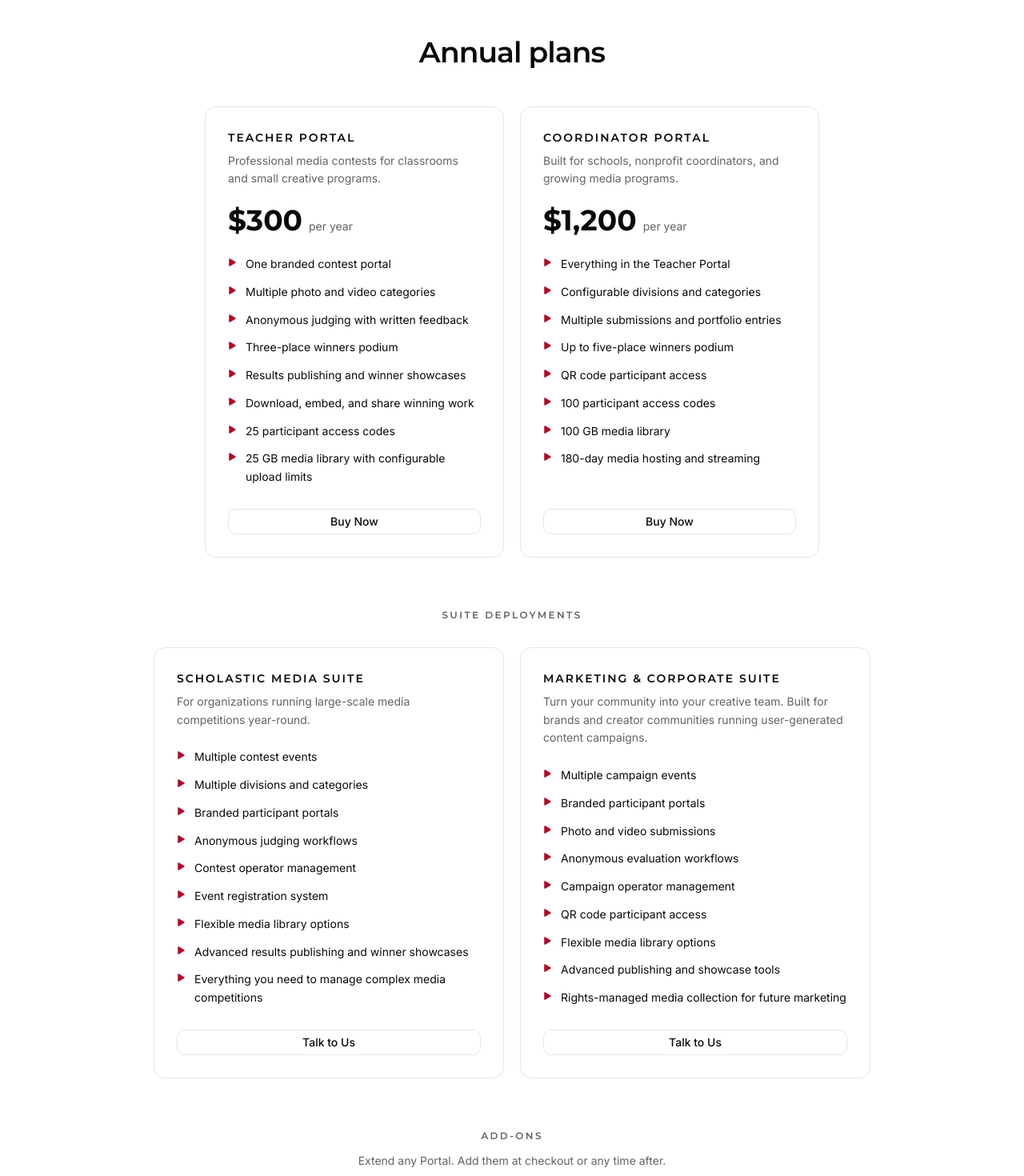
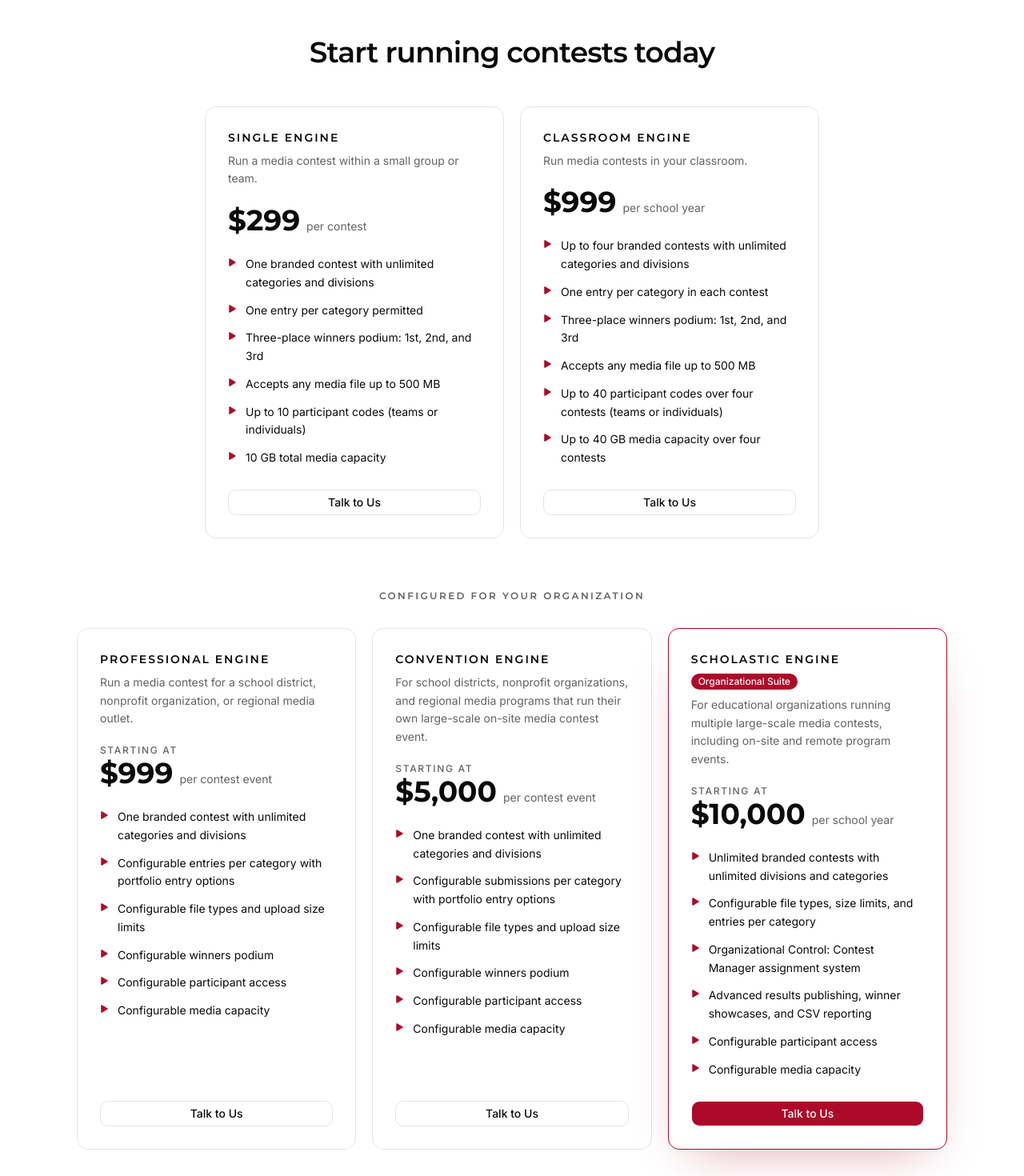
Before and after one commit to media-education-solutions/contest-engine-marketing, a Next.js app: page /pricing in a window 1280 px wide. Shown: the part 460-1930 px from the top of the page at 80% size. Built offline with nearby package versions, Linux system fonts and the light colour scheme.

Commit message:
43: pricing updates

```diff
--- a/next.config.ts
+++ b/next.config.ts
@@ -6,6 +6,12 @@ const nextConfig: NextConfig = {
     // Local /public assets need no entry here.
     remotePatterns: [{ protocol: "https", hostname: "**.b-cdn.net" }],
   },
+  // Online checkout is dormant until Stripe is wired to the company account
+  // (MED-41). Temporary (307) so it is a one-block revert; the /buy route,
+  // actions and webhook stay in place.
+  async redirects() {
+    return [{ source: "/buy", destination: "/contact", permanent: false }];
+  },
 };
 
 export default nextConfig;
--- a/src/app/(marketing)/buy/page.tsx
+++ b/src/app/(marketing)/buy/page.tsx
@@ -4,14 +4,14 @@ import { PageIntro } from "@/components/blocks/page-intro";
 import { Container } from "@/components/layout/section";
 import { Button } from "@/components/ui/button";
 import { commerceEnabled } from "@/lib/stripe";
-import { portals } from "@/content/commerce";
+import { engines } from "@/content/commerce";
 import { site } from "@/content/site";
 import * as content from "@/content/pages/buy";
 import { BuyForm } from "./buy-form";
 
 export const metadata = pageMetadata({
   title: "Buy",
-  description: `Purchase a ${site.productName} Teacher or Coordinator Portal and add-ons securely online.`,
+  description: `Purchase a ${site.productName} ${engines.map((e) => e.name).join(" or ")} and add-ons securely online.`,
   path: "/buy",
 });
 
@@ -21,7 +21,7 @@ export default async function BuyPage({
   searchParams: Promise<{ plan?: string }>;
 }) {
   const { plan } = await searchParams;
-  const defaultPlan = portals.some((p) => p.id === plan) ? plan! : portals[0].id;
+  const defaultPlan = engines.some((e) => e.id === plan) ? plan! : engines[0].id;
 
   return (
     <>
--- a/src/app/llms.txt/route.ts
+++ b/src/app/llms.txt/route.ts
@@ -1,5 +1,6 @@
 import { site } from "@/content/site";
 import * as home from "@/content/pages/home";
+import { engines, quotedEngines, formatUsd } from "@/content/commerce";
 
 /**
  * llms.txt — a concise, plain-markdown product summary for AI crawlers
@@ -12,6 +13,13 @@ export async function GET() {
   const features = home.featureGrid.features
     .map((f) => `- **${f.title}**: ${f.body}`)
     .join("\n");
+
+  const pricing = [
+    ...engines.map((e) => `${e.name} (${formatUsd(e.amountCents)} ${e.priceNote})`),
+    ...quotedEngines.map(
+      (e) => `${e.name} (from ${formatUsd(e.startingCents)} ${e.priceNote})`,
+    ),
+  ].join("; ");
 
   const clients = home.logoCloud.logos.map((l) => `- ${l.name}`).join("\n");
 
@@ -38,7 +46,7 @@ ${clients}
 ## Pages
 
 - [How it works](${site.url}/how-it-works): the full workflow for organizers, participants, and judges
-- [Buy](${site.url}/buy): purchase a Teacher or Coordinator Portal and add-ons online
+- [Pricing](${site.url}/pricing): ${pricing}
 - [Contact](${site.url}/contact): talk to the team about running your contest
 - [Become a judge](${site.url}/judges): join the judge network — how judging works, and the volunteer or freelance interest forms
 
--- a/src/app/sitemap.ts
+++ b/src/app/sitemap.ts
@@ -11,7 +11,6 @@ const routes: Array<{ path: string; priority: number }> = [
   { path: "/why-contest-engine", priority: 0.8 },
   { path: "/who-we-help", priority: 0.8 },
   { path: "/pricing", priority: 0.8 },
-  { path: "/buy", priority: 0.7 },
   { path: "/about", priority: 0.6 },
   { path: "/contact", priority: 0.8 },
   // Nothing in the nav or footer links to /judges (MED-35) — this line is the
--- a/src/components/blocks/pricing-tiers.tsx
+++ b/src/components/blocks/pricing-tiers.tsx
@@ -10,11 +10,15 @@ import { cn } from "@/lib/utils";
 export type PricingTier = {
   name: string;
   audience: string;
+  /** Small line above the price, e.g. "Starting at". */
+  pricePrefix?: string;
   price?: string;
   /** e.g. "per year" or "one contest" */
   priceNote?: string;
   features: string[];
   featured?: boolean;
+  /** Badge text on the card. Copy, so it comes from content, not the block. */
+  badge?: string;
   /** Overrides the shared CTA for this card (e.g. a purchase link). */
   cta?: { label: string; href: string };
 };
@@ -56,21 +60,28 @@ function TierCard({
           : "border-border",
       )}
     >
-      <div className="flex items-start justify-between gap-3">
+      <div className="flex flex-wrap items-start justify-between gap-x-3 gap-y-2">
         <h3 className="font-heading text-sm font-semibold uppercase tracking-[0.14em]">
           {tier.name}
         </h3>
-        {tier.featured && <Badge>Most popular</Badge>}
+        {tier.badge && <Badge>{tier.badge}</Badge>}
       </div>
       <p className="mt-2 text-sm leading-relaxed text-muted-foreground">
         {tier.audience}
       </p>
       {tier.price && (
         <div className="mt-5">
-          <span className="font-heading text-4xl font-bold">{tier.price}</span>
-          {tier.priceNote && (
-            <span className="ml-2 text-sm text-muted-foreground">{tier.priceNote}</span>
+          {tier.pricePrefix && (
+            <p className="text-xs font-medium uppercase tracking-[0.14em] text-muted-foreground">
+              {tier.pricePrefix}
+            </p>
           )}
+          <div className="flex flex-wrap items-baseline gap-x-2">
+            <span className="font-heading text-4xl font-bold">{tier.price}</span>
+            {tier.priceNote && (
+              <span className="text-sm text-muted-foreground">{tier.priceNote}</span>
+            )}
+          </div>
         </div>
       )}
       <ul className="mt-6 flex-1 space-y-3">
--- a/src/content/commerce.ts
+++ b/src/content/commerce.ts
@@ -12,25 +12,66 @@ export type Sku = {
   amountCents: number;
 };
 
-export type PortalSku = Sku & { priceNote: string };
+export type EngineSku = Sku & { priceNote: string };
 export type AddOnSku = Sku & { appliesTo: readonly string[] };
 
-export const portals = [
+/** Self-serve Engines: fixed price, resolvable by `resolveSelection`. */
+export const engines = [
   {
-    id: "teacher-portal",
-    name: "Teacher Portal",
-    blurb: "Professional media contests for classrooms and small creative programs.",
-    amountCents: 30_000,
-    priceNote: "per year",
+    id: "single-engine",
+    name: "Single Engine",
+    blurb: "Run a media contest within a small group or team.",
+    amountCents: 29_900,
+    priceNote: "per contest",
   },
   {
-    id: "coordinator-portal",
-    name: "Coordinator Portal",
-    blurb: "Built for schools, nonprofit coordinators, and growing media programs.",
-    amountCents: 120_000,
-    priceNote: "per year",
+    id: "classroom-engine",
+    name: "Classroom Engine",
+    blurb: "Run media contests in your classroom.",
+    amountCents: 99_900,
+    priceNote: "per school year",
   },
-] as const satisfies readonly PortalSku[];
+] as const satisfies readonly EngineSku[];
+
+/**
+ * Quote-only tiers. Shown with "Starting at" on /pricing; never sold online.
+ * Deliberately NOT `Sku`s: `resolveSelection` only searches `engines`, so a
+ * quoted Engine can never reach Checkout.
+ */
+export type QuotedEngine = {
+  id: string;
+  name: string;
+  blurb: string;
+  startingCents: number;
+  priceNote: string;
+};
+
+export const quotedEngines = [
+  {
+    id: "professional-engine",
+    name: "Professional Engine",
+    blurb:
+      "Run a media contest for a school district, nonprofit organization, or regional media outlet.",
+    startingCents: 99_900,
+    priceNote: "per contest event",
+  },
+  {
+    id: "convention-engine",
+    name: "Convention Engine",
+    blurb:
+      "For school districts, nonprofit organizations, and regional media programs that run their own large-scale on-site media contest event.",
+    startingCents: 500_000,
+    priceNote: "per contest event",
+  },
+  {
+    id: "scholastic-engine",
+    name: "Scholastic Engine",
+    blurb:
+      "For educational organizations running multiple large-scale media contests, including on-site and remote program events.",
+    startingCents: 1_000_000,
+    priceNote: "per school year",
+  },
+] as const satisfies readonly QuotedEngine[];
 
 export const addOns = [
   {
@@ -38,32 +79,32 @@ export const addOns = [
     name: "Additional 25 GB storage",
     blurb: "More room in your media library for high-resolution photo and video entries.",
     amountCents: 25_000,
-    appliesTo: ["teacher-portal", "coordinator-portal"],
+    appliesTo: ["single-engine", "classroom-engine"],
   },
   {
     id: "extra-codes",
     name: "25 more participant access codes",
     blurb: "Open your contest to another 25 students or creators.",
     amountCents: 25_000,
-    appliesTo: ["teacher-portal", "coordinator-portal"],
+    appliesTo: ["single-engine", "classroom-engine"],
   },
   {
     id: "qr-access",
     name: "QR code participant access",
     blurb: "Let participants join by scanning a code — no logins to distribute.",
     amountCents: 10_000,
-    appliesTo: ["teacher-portal"], // Coordinator Portal already includes it
+    appliesTo: ["single-engine", "classroom-engine"],
   },
   {
     id: "training",
     name: "One-hour Google Meet training",
     blurb: "A live walkthrough with our team before your contest opens.",
     amountCents: 15_000,
-    appliesTo: ["teacher-portal", "coordinator-portal"],
+    appliesTo: ["single-engine", "classroom-engine"],
   },
 ] as const satisfies readonly AddOnSku[];
 
-/** "$300", "$1,200" — the exact strings the pricing cards used to hardcode. */
+/** "$299", "$10,000" — the exact strings the pricing cards display. */
 export function formatUsd(cents: number): string {
   return new Intl.NumberFormat("en-US", {
     style: "currency",
--- a/src/content/pages/pricing.ts
+++ b/src/content/pages/pricing.ts
@@ -3,9 +3,10 @@ import type { PricingTiersProps } from "@/components/blocks/pricing-tiers";
 import type { FaqProps } from "@/components/blocks/faq";
 import type { CtaBannerProps } from "@/components/blocks/cta-banner";
 import { site } from "@/content/site";
-import { portals, addOns as addOnCatalog, formatUsd } from "@/content/commerce";
+import { engines, quotedEngines, addOns as addOnCatalog, formatUsd } from "@/content/commerce";
 
-const [teacherPortal, coordinatorPortal] = portals;
+const [single, classroom] = engines;
+const [professional, convention, scholastic] = quotedEngines;
 
 export const intro: PageIntroProps = {
   kicker: "Pricing",
@@ -14,80 +15,94 @@ export const intro: PageIntroProps = {
 };
 
 export const pricing: PricingTiersProps = {
-  title: "Annual plans",
+  title: "Start running contests today",
+  // No per-card `cta`: online checkout is dormant (MED-41), so every card falls
+  // through to the shared "Talk to Us" below. To re-enable Buy Now, add
+  // `cta: { label: "Buy Now", href: `/buy?plan=${x.id}` }` to these two cards.
   tiers: [
     {
-      name: "Teacher Portal",
-      audience: "Professional media contests for classrooms and small creative programs.",
-      price: formatUsd(teacherPortal.amountCents),
-      priceNote: teacherPortal.priceNote,
+      name: single.name,
+      audience: single.blurb,
+      price: formatUsd(single.amountCents),
+      priceNote: single.priceNote,
       features: [
-        "One branded contest portal",
-        "Multiple photo and video categories",
-        "Anonymous judging with written feedback",
-        "Three-place winners podium",
-        "Results publishing and winner showcases",
-        "Download, embed, and share winning work",
-        "25 participant access codes",
-        "25 GB media library with configurable upload limits",
+        "One branded contest with unlimited categories and divisions",
+        "One entry per category permitted",
+        "Three-place winners podium: 1st, 2nd, and 3rd",
+        "Accepts any media file up to 500 MB",
+        "Up to 10 participant codes (teams or individuals)",
+        "10 GB total media capacity",
       ],
-      cta: { label: "Buy Now", href: "/buy?plan=teacher-portal" },
     },
     {
-      name: "Coordinator Portal",
-      audience: "Built for schools, nonprofit coordinators, and growing media programs.",
-      price: formatUsd(coordinatorPortal.amountCents),
-      priceNote: coordinatorPortal.priceNote,
+      name: classroom.name,
+      audience: classroom.blurb,
+      price: formatUsd(classroom.amountCents),
+      priceNote: classroom.priceNote,
       features: [
-        "Everything in the Teacher Portal",
-        "Configurable divisions and categories",
-        "Multiple submissions and portfolio entries",
-        "Up to five-place winners podium",
-        "QR code participant access",
-        "100 participant access codes",
-        "100 GB media library",
-        "180-day media hosting and streaming",
+        "Up to four branded contests with unlimited categories and divisions",
+        "One entry per category in each contest",
+        "Three-place winners podium: 1st, 2nd, and 3rd",
+        "Accepts any media file up to 500 MB",
+        "Up to 40 participant codes over four contests (teams or individuals)",
+        "Up to 40 GB media capacity over four contests",
       ],
-      cta: { label: "Buy Now", href: "/buy?plan=coordinator-portal" },
     },
   ],
   suites: {
-    title: "Suite deployments",
+    title: "Configured for your organization",
     tiers: [
       {
-        name: "Scholastic Media Suite",
-        audience: "For organizations running large-scale media competitions year-round.",
+        name: professional.name,
+        audience: professional.blurb,
+        pricePrefix: "Starting at",
+        price: formatUsd(professional.startingCents),
+        priceNote: professional.priceNote,
         features: [
-          "Multiple contest events",
-          "Multiple divisions and categories",
-          "Branded participant portals",
-          "Anonymous judging workflows",
-          "Contest operator management",
-          "Event registration system",
-          "Flexible media library options",
-          "Advanced results publishing and winner showcases",
-          "Everything you need to manage complex media competitions",
+          "One branded contest with unlimited categories and divisions",
+          "Configurable entries per category with portfolio entry options",
+          "Configurable file types and upload size limits",
+          "Configurable winners podium",
+          "Configurable participant access",
+          "Configurable media capacity",
         ],
       },
       {
-        name: "Marketing & Corporate Suite",
-        audience: "Turn your community into your creative team. Built for brands and creator communities running user-generated content campaigns.",
+        name: convention.name,
+        audience: convention.blurb,
+        pricePrefix: "Starting at",
+        price: formatUsd(convention.startingCents),
+        priceNote: convention.priceNote,
         features: [
-          "Multiple campaign events",
-          "Branded participant portals",
-          "Photo and video submissions",
-          "Anonymous evaluation workflows",
-          "Campaign operator management",
-          "QR code participant access",
-          "Flexible media library options",
-          "Advanced publishing and showcase tools",
-          "Rights-managed media collection for future marketing",
+          "One branded contest with unlimited categories and divisions",
+          "Configurable submissions per category with portfolio entry options",
+          "Configurable file types and upload size limits",
+          "Configurable winners podium",
+          "Configurable participant access",
+          "Configurable media capacity",
+        ],
+      },
+      {
+        name: scholastic.name,
+        audience: scholastic.blurb,
+        pricePrefix: "Starting at",
+        price: formatUsd(scholastic.startingCents),
+        priceNote: scholastic.priceNote,
+        featured: true,
+        badge: "Organizational Suite",
+        features: [
+          "Unlimited branded contests with unlimited divisions and categories",
+          "Configurable file types, size limits, and entries per category",
+          "Organizational Control: Contest Manager assignment system",
+          "Advanced results publishing, winner showcases, and CSV reporting",
+          "Configurable participant access",
+          "Configurable media capacity",
         ],
       },
     ],
   },
   included: {
-    title: `Every ${site.productName} subscription includes`,
+    title: "Every Engine includes",
     items: [
       "Secure cloud hosting",
       "Software updates",
@@ -101,7 +116,7 @@ export const pricing: PricingTiersProps = {
   },
   addOns: {
     title: "Add-ons",
-    intro: "Extend any Portal. Add them at checkout or any time after.",
+    intro: "Extend a Single or Classroom Engine. Ask us about add-ons when you get in touch.",
     items: addOnCatalog.map((a) => ({
       name: a.name,
       description: a.blurb,
@@ -117,11 +132,11 @@ export const faq: FaqProps = {
   items: [
     {
       question: "How is pricing determined?",
-      answer: "Portals have fixed annual pricing. Suite deployments are customized based on the size, structure, and goals of your program.",
+      answer: "Single and Classroom Engines have fixed prices. Professional, Convention, and Scholastic Engines start at the listed price and are configured to the size, structure, and goals of your program.",
     },
     {
       question: "Can we upgrade later?",
-      answer: "Absolutely. Organizations can start with a Portal and add more capacity until they're ready to move into a Suite. More participants, added accessibility, and larger file capacity can all be purchased as add-ons — see the pricing above for what's available.",
+      answer: "Absolutely. Start with a Single or Classroom Engine and add capacity as you grow. More participant codes, QR code access, and extra storage are all available as add-ons. When you're ready for more, move up to a Professional, Convention, or Scholastic Engine.",
     },
     {
       question: `Can we try ${site.productName} before committing?`,
@@ -129,7 +144,7 @@ export const faq: FaqProps = {
     },
     {
       question: "What's included with my subscription?",
-      answer: "Every subscription includes software updates, secure hosting, onboarding, technical support, and access to the features included with your Portal or Suite. White Glove coordinator and operator services are also available and can be purchased as add-ons.",
+      answer: "Every subscription includes software updates, secure hosting, onboarding, technical support, and access to the features included with your Engine. White Glove coordinator and operator services are also available and can be purchased as add-ons.",
     },
     {
       question: "Do you offer nonprofit or educational pricing?",
@@ -137,7 +152,7 @@ export const faq: FaqProps = {
     },
     {
       question: "What if our contest doesn't fit neatly into one of these options?",
-      answer: "That's exactly why we offer customized Portal and Suite deployments. Tell us about your event, and we'll recommend the best fit.",
+      answer: "That's exactly why we offer configurable Engines. Tell us about your event, and we'll recommend the best fit.",
     },
   ],
 };
--- a/src/content/pages/terms.ts
+++ b/src/content/pages/terms.ts
@@ -185,7 +185,7 @@ export const doc: LegalDocProps = {
       body: [
         {
           kind: "p",
-          text: `Portal subscriptions purchased through ${site.productName} run for one year from activation. Add-ons purchased alongside a Portal are one-time purchases tied to that Portal's term.`,
+          text: `A Single Engine purchased through ${site.productName} covers one contest. A Classroom Engine covers up to four contests during one school year from activation. Add-ons purchased alongside an Engine are one-time purchases tied to that Engine's term. Professional, Convention, and Scholastic Engines are governed by the written agreement for that deployment.`,
         },
         {
           kind: "p",
--- a/src/lib/commerce.ts
+++ b/src/lib/commerce.ts
@@ -1,5 +1,5 @@
 import Stripe from "stripe";
-import { portals, addOns, type Sku } from "@/content/commerce";
+import { engines, addOns, type Sku } from "@/content/commerce";
 
 export type Selection = { plan: string; addOns: string[] };
 
@@ -9,13 +9,13 @@ export type Selection = { plan: string; addOns: string[] };
  * submission, NOT as an empty cart.
  */
 export function resolveSelection(sel: Selection): Sku[] | null {
-  const portal = portals.find((p) => p.id === sel.plan);
-  if (!portal) return null;
+  const engine = engines.find((e) => e.id === sel.plan);
+  if (!engine) return null;
 
-  const picked: Sku[] = [portal];
+  const picked: Sku[] = [engine];
   for (const id of sel.addOns) {
     const addOn = addOns.find((a) => a.id === id);
-    if (!addOn || !(addOn.appliesTo as readonly string[]).includes(portal.id)) return null;
+    if (!addOn || !(addOn.appliesTo as readonly string[]).includes(engine.id)) return null;
     picked.push(addOn);
   }
   return picked;
```
Also changed, not shown: src/app/(marketing)/buy/buy-form.tsx (+9 -9 lines), src/app/(marketing)/pricing/page.tsx (+5 -4 lines), src/content/pages/buy.ts (+5 -6 lines).
